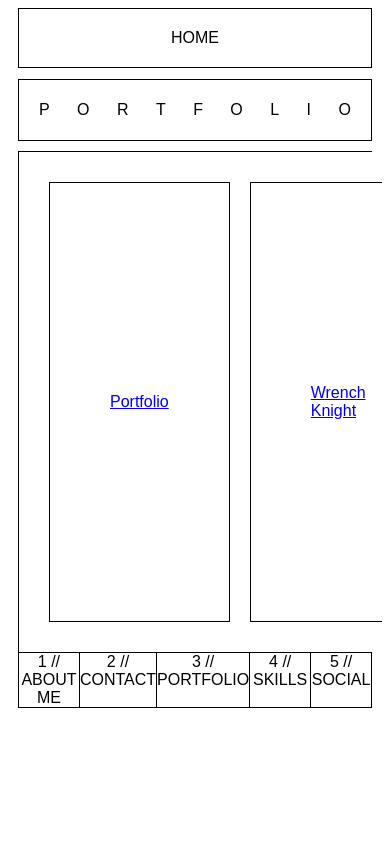
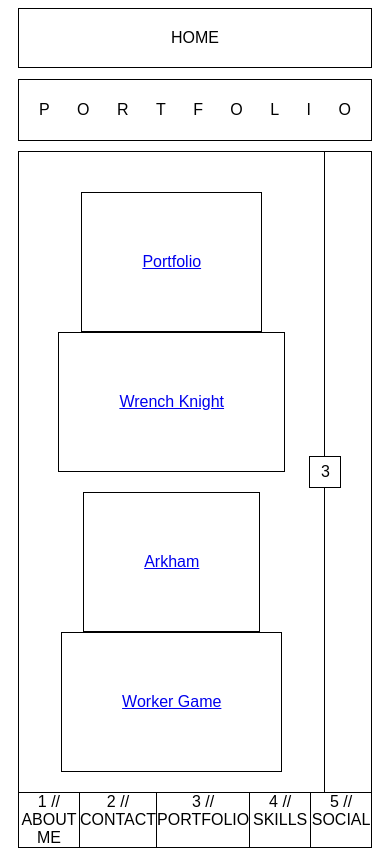
Before and after one commit to bpgoodrow/Portfolio, a React (Create React App) app: page /portfolio in a window 390 px wide. Built offline with nearby package versions, Linux system fonts and the light colour scheme.

Commit message:
responsive images in portfolio

```diff
--- a/src/components/Portfolio.css
+++ b/src/components/Portfolio.css
@@ -90,17 +90,25 @@
   flex: .9;
   padding: 20px;
   background: white;
-  display: flex;
-  justify-content: space-around;
-  align-content: space-around;
 }
 
+.portfolioHeroRow1{
+  margin-top: 20px;
+  display: flex;
+  flex-wrap: wrap;
+  justify-content: space-around;
+}
 
+.portfolioHeroRow2{
+  margin-top: 20px;
+  display: flex;
+  flex-wrap: wrap;
+  justify-content: space-around;
+}
 
 .projectOption{
   border: solid black .5px;
   padding: 60px;
-  margin: 10px;
   display: flex;
   justify-content: center;
   align-items: center;
--- a/src/components/Portfolio.js
+++ b/src/components/Portfolio.js
@@ -43,21 +43,22 @@
       </div>
       <div className="portfolioBody">
         <div className="portfolioHero">
-
+          <div className="portfolioHeroRow1">
             <div className="projectOption">
               <a href="https://github.com/bpgoodrow/Portfolio">Portfolio</a>
             </div>
             <div className="projectOption">
               <a href="https://github.com/bpgoodrow/Wrench-Knight">Wrench Knight</a>
             </div>
-
+          </div>
+          <div className="portfolioHeroRow2">
             <div className="projectOption">
-              <a href="https://github.com/bpgoodrow/Arkham-Horror">Arkham Horror</a>
+              <a href="https://github.com/bpgoodrow/Arkham-Horror">Arkham</a>
             </div>
             <div className="projectOption">
-              <a href="https://github.com/bpgoodrow/FunctionalJSRPG">Wrench Knight</a>
+              <a href="https://github.com/bpgoodrow/FunctionalJSRPG">Worker Game</a>
             </div>
-
+          </div>
         </div>
         <div className="portfolioNumber">
           <div className="portfolioNumberChild">
```
Also changed, not shown: 1 other file (tests, documents, lock files or other folders).
